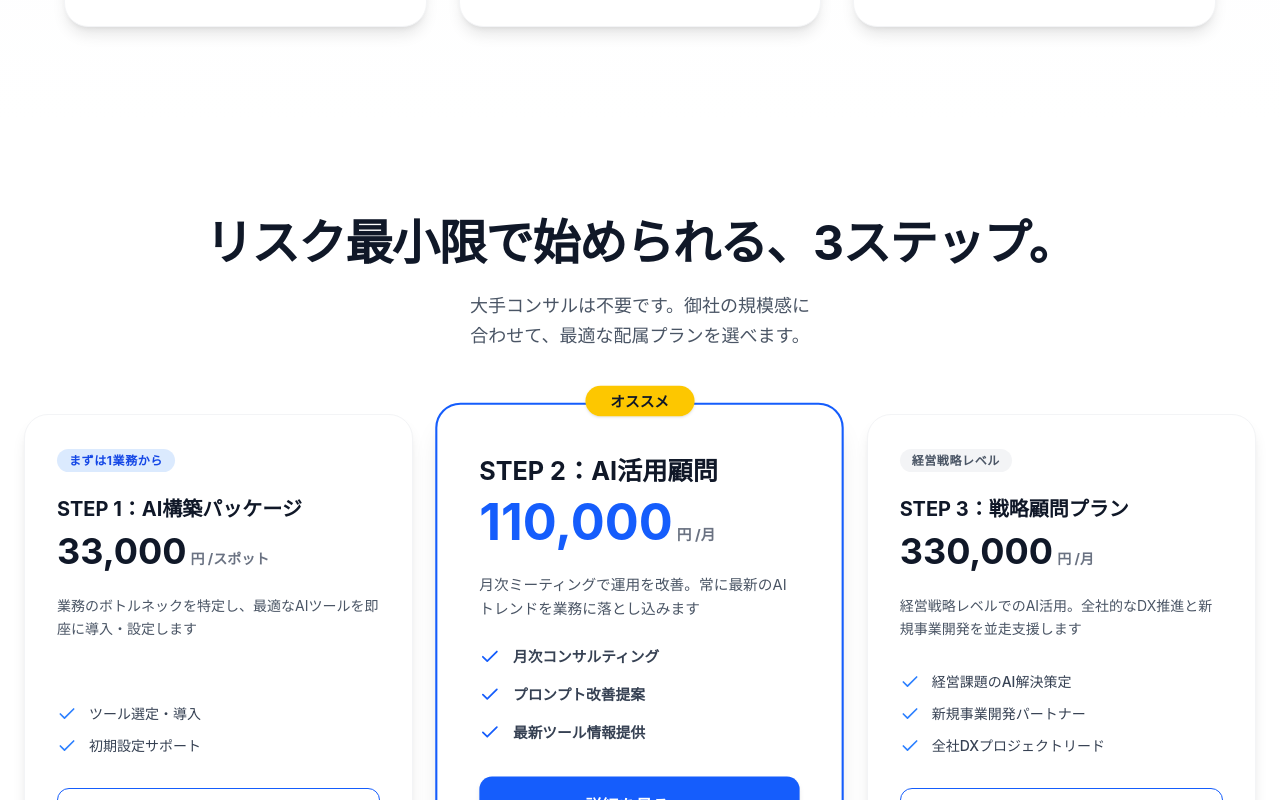
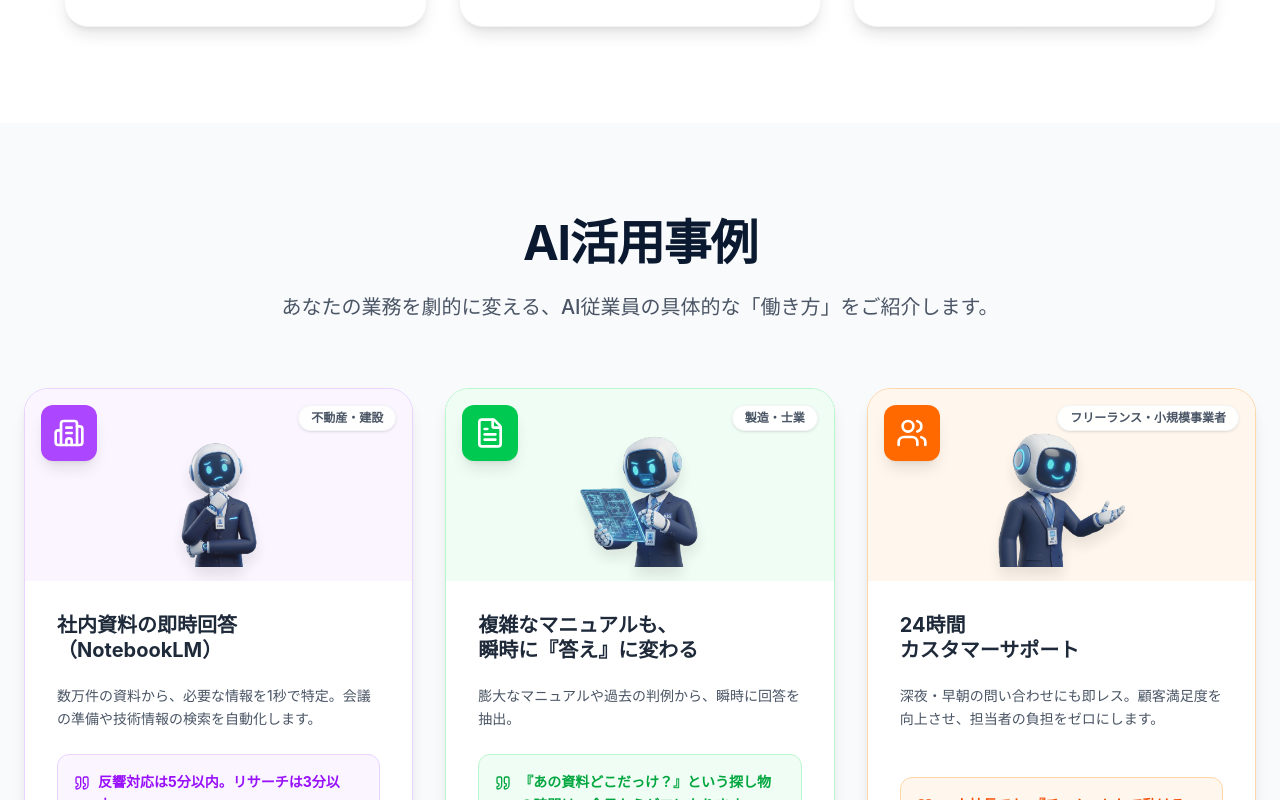
Before and after one commit to amaru0120/ais-ai-staff, a React (Vite) app: page / in a window 1280 px wide. Shown: the part 5020-5820 px from the top of the page. Built offline with nearby package versions, Linux system fonts and the light colour scheme.

Commit message:
fix: restore missing CaseStudies component containing the 'Actually this site too' button

```diff
--- a/src/App.tsx
+++ b/src/App.tsx
@@ -4,6 +4,7 @@ import { ProblemSolution } from './components/ProblemSolution';
 import { SocialContext } from './components/SocialContext';
 import { AIEmployeeConcept } from './components/AIEmployeeConcept';
 import { AISBenefits } from './components/AISBenefits';
+import { CaseStudies } from './components/CaseStudies';
 
 import { Service } from './components/Service';
 import { Trust, Footer } from './components/Trust';
@@ -23,6 +24,8 @@ function App() {
       <SocialContext />
       <AIEmployeeConcept />
       <AISBenefits />
+      <CaseStudies />
+
 
       <Service />
       <Trust />
```
